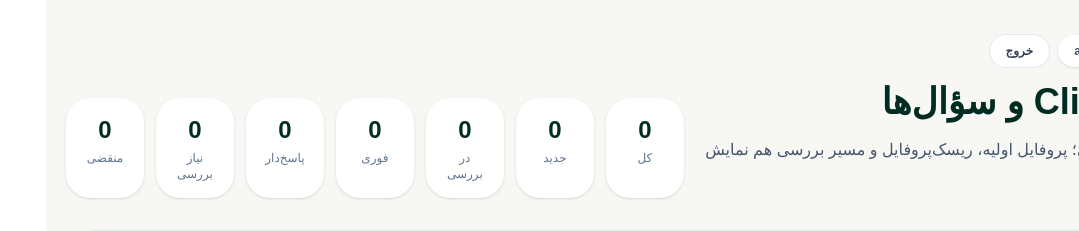
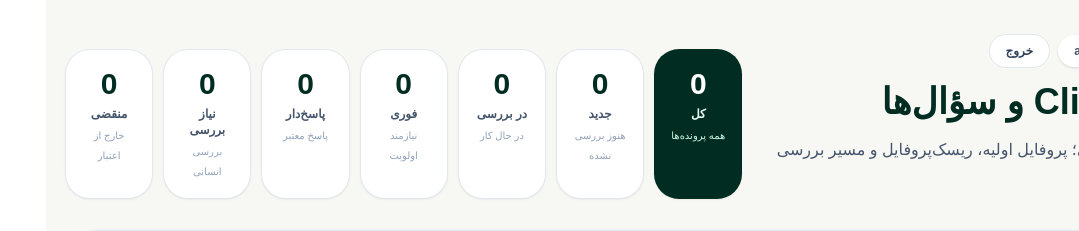
Before and after one commit to sarvvest-ops/Ask.SarvVest, a Next.js app: page /admin/questions in a window 1280 px wide. Shown: the top 231 px of the page, without its empty margins (201-1280 px from the left). Built offline with nearby package versions, Linux system fonts and the light colour scheme; no server answers; the database is empty.

Commit message:
Improve admin dashboard filters

```diff
--- a/app/admin/questions/page.tsx
+++ b/app/admin/questions/page.tsx
@@ -21,7 +21,15 @@ type QuestionRow = {
 };
 
 type SearchParams = Record<string, string | string[] | undefined>;
-type StatusFilter = "all" | "new" | "reviewing" | "answered" | "archived";
+type StatusFilter =
+  | "all"
+  | "new"
+  | "reviewing"
+  | "urgent"
+  | "answered"
+  | "needs-review"
+  | "expired"
+  | "archived";
 
 const categoryLabels: Record<string, string> = {
   cash: "پول نقد",
@@ -79,11 +87,38 @@ function getSingleParam(searchParams: SearchParams, key: string) {
 }
 
 function getStatusFilter(value: string): StatusFilter {
-  if (["new", "reviewing", "answered", "archived"].includes(value)) {
+  if (
+    [
+      "new",
+      "reviewing",
+      "urgent",
+      "answered",
+      "needs-review",
+      "expired",
+      "archived",
+    ].includes(value)
+  ) {
     return value as StatusFilter;
   }
 
   return "all";
+}
+
+function buildFilterHref(filter: StatusFilter, query: string) {
+  const params = new URLSearchParams();
+
+  if (filter !== "all") params.set("status", filter);
+  if (query) params.set("q", query);
+
+  const queryString = params.toString();
+  return `/admin/questions${queryString ? `?${queryString}` : ""}`;
+}
+
+function needsAdvisorReview(question: QuestionRow) {
+  return (
+    question.review_route === "needs_human_review" ||
+    question.review_route === "premium_candidate"
+  );
 }
 
 function formatDate(value?: string | null) {
@@ -110,15 +145,20 @@ function isExpired(question: QuestionRow) {
 
 function statusBadgeClass(question: QuestionRow) {
   if (isExpired(question)) return "bg-red-50 text-red-700 ring-1 ring-red-200";
-  if (isAnswered(question)) return "bg-emerald-50 text-emerald-800 ring-1 ring-emerald-200";
-  if (question.status === "reviewing") return "bg-amber-50 text-amber-800 ring-1 ring-amber-200";
+  if (isAnswered(question))
+    return "bg-emerald-50 text-emerald-800 ring-1 ring-emerald-200";
+  if (question.status === "reviewing")
+    return "bg-amber-50 text-amber-800 ring-1 ring-amber-200";
   return "bg-slate-100 text-slate-700 ring-1 ring-slate-200";
 }
 
 function reviewRouteClass(value?: string | null) {
-  if (value === "premium_candidate") return "bg-purple-50 text-purple-800 ring-1 ring-purple-200";
-  if (value === "needs_human_review") return "bg-amber-50 text-amber-800 ring-1 ring-amber-200";
-  if (value === "ai_ready") return "bg-blue-50 text-blue-800 ring-1 ring-blue-200";
+  if (value === "premium_candidate")
+    return "bg-purple-50 text-purple-800 ring-1 ring-purple-200";
+  if (value === "needs_human_review")
+    return "bg-amber-50 text-amber-800 ring-1 ring-amber-200";
+  if (value === "ai_ready")
+    return "bg-blue-50 text-blue-800 ring-1 ring-blue-200";
   return "bg-slate-100 text-slate-700 ring-1 ring-slate-200";
 }
 
@@ -150,7 +190,7 @@ async function getQuestions() {
   const { data, error } = await supabase
     .from("questions")
     .select(
-      "id, created_at, name, contact, question_text, category, amount_range, urgency, status, final_answer, answer_token, answer_expires_at, risk_profile, review_route, ips_summary"
+      "id, created_at, name, contact, question_text, category, amount_range, urgency, status, final_answer, answer_token, answer_expires_at, risk_profile, review_route, ips_summary",
     )
     .order("created_at", { ascending: false })
     .limit(200);
@@ -159,16 +199,26 @@ async function getQuestions() {
   return { questions: (data ?? []) as QuestionRow[], error: null };
 }
 
-function filterQuestions(questions: QuestionRow[], query: string, statusFilter: StatusFilter) {
+function filterQuestions(
+  questions: QuestionRow[],
+  query: string,
+  statusFilter: StatusFilter,
+) {
   const cleanQuery = query.trim().toLowerCase();
 
   return questions.filter((question) => {
     const matchesStatus =
       statusFilter === "all"
         ? true
-        : statusFilter === "answered"
-          ? isAnswered(question)
-          : (question.status ?? "new") === statusFilter;
+        : statusFilter === "urgent"
+          ? question.urgency === "immediate"
+          : statusFilter === "answered"
+            ? isAnswered(question) && !isExpired(question)
+            : statusFilter === "needs-review"
+              ? needsAdvisorReview(question)
+              : statusFilter === "expired"
+                ? isExpired(question)
+                : (question.status ?? "new") === statusFilter;
 
     if (!matchesStatus) return false;
     if (!cleanQuery) return true;
@@ -200,30 +250,90 @@ export default async function AdminQuestionsPage({
 }) {
   const resolvedSearchParams = searchParams ? await searchParams : {};
   const query = getSingleParam(resolvedSearchParams, "q").trim();
-  const statusFilter = getStatusFilter(getSingleParam(resolvedSearchParams, "status"));
+  const statusFilter = getStatusFilter(
+    getSingleParam(resolvedSearchParams, "status"),
+  );
 
   const { questions, error } = await getQuestions();
   const filteredQuestions = filterQuestions(questions, query, statusFilter);
+  const newCount = questions.filter(
+    (question) => question.status === "new",
+  ).length;
+  const reviewingCount = questions.filter(
+    (question) => question.status === "reviewing",
+  ).length;
+  const urgentCount = questions.filter(
+    (question) => question.urgency === "immediate",
+  ).length;
+  const answeredCount = questions.filter(
+    (question) => isAnswered(question) && !isExpired(question),
+  ).length;
+  const expiredCount = questions.filter(isExpired).length;
+  const needsReviewCount = questions.filter(needsAdvisorReview).length;
 
-  const newCount = questions.filter((question) => question.status === "new").length;
-  const reviewingCount = questions.filter((question) => question.status === "reviewing").length;
-  const urgentCount = questions.filter((question) => question.urgency === "immediate").length;
-  const answeredCount = questions.filter(isAnswered).length;
-  const expiredCount = questions.filter(isExpired).length;
-  const needsReviewCount = questions.filter(
-    (question) => question.review_route === "needs_human_review" || question.review_route === "premium_candidate"
-  ).length;
+  const statCards: {
+    count: number;
+    label: string;
+    filter: StatusFilter;
+    hint: string;
+  }[] = [
+    {
+      count: questions.length,
+      label: "کل",
+      filter: "all",
+      hint: "همه پرونده‌ها",
+    },
+    { count: newCount, label: "جدید", filter: "new", hint: "هنوز بررسی نشده" },
+    {
+      count: reviewingCount,
+      label: "در بررسی",
+      filter: "reviewing",
+      hint: "در حال کار",
+    },
+    {
+      count: urgentCount,
+      label: "فوری",
+      filter: "urgent",
+      hint: "نیازمند اولویت",
+    },
+    {
+      count: answeredCount,
+      label: "پاسخ‌دار",
+      filter: "answered",
+      hint: "پاسخ معتبر",
+    },
+    {
+      count: needsReviewCount,
+      label: "نیاز بررسی",
+      filter: "needs-review",
+      hint: "بررسی انسانی",
+    },
+    {
+      count: expiredCount,
+      label: "منقضی",
+      filter: "expired",
+      hint: "خارج از اعتبار",
+    },
+  ];
 
   return (
-    <main dir="rtl" className="min-h-screen bg-[#f7f7f3] px-4 py-8 text-slate-900 md:px-5">
+    <main
+      dir="rtl"
+      className="min-h-screen bg-[#f7f7f3] px-4 py-8 text-slate-900 md:px-5"
+    >
       <div className="mx-auto max-w-7xl">
         <header className="flex flex-col gap-4 md:flex-row md:items-end md:justify-between">
           <div>
             <div className="flex flex-wrap items-center gap-2">
-              <a href="/" className="rounded-full border border-slate-200 bg-white px-4 py-2 text-sm text-slate-600 hover:text-emerald-950">
+              <a
+                href="/"
+                className="rounded-full border border-slate-200 bg-white px-4 py-2 text-sm text-slate-600 hover:text-emerald-950"
+              >
                 بازگشت به صفحه اصلی
               </a>
-              <span className="rounded-full bg-white px-4 py-2 text-xs font-bold text-slate-600 shadow-sm">admin</span>
+              <span className="rounded-full bg-white px-4 py-2 text-xs font-bold text-slate-600 shadow-sm">
+                admin
+              </span>
               <form action="/api/admin/signout" method="post">
                 <button
                   type="submit"
@@ -237,25 +347,52 @@ export default async function AdminQuestionsPage({
               پنل Client Intake و سؤال‌ها
             </h1>
             <p className="mt-3 max-w-2xl leading-8 text-slate-600">
-              اینجا دیگر فقط سؤال‌ها را نمی‌بینی؛ پروفایل اولیه، ریسک‌پروفایل و مسیر بررسی هم نمایش داده می‌شود.
+              اینجا دیگر فقط سؤال‌ها را نمی‌بینی؛ پروفایل اولیه، ریسک‌پروفایل و
+              مسیر بررسی هم نمایش داده می‌شود.
             </p>
           </div>
 
           <div className="grid grid-cols-2 gap-3 text-center sm:grid-cols-3 lg:grid-cols-7">
-            {[
-              [questions.length, "کل"],
-              [newCount, "جدید"],
-              [reviewingCount, "در بررسی"],
-              [urgentCount, "فوری"],
-              [answeredCount, "پاسخ‌دار"],
-              [needsReviewCount, "نیاز بررسی"],
-              [expiredCount, "منقضی"],
-            ].map(([count, label]) => (
-              <div key={label} className="rounded-3xl bg-white px-4 py-4 shadow-sm">
-                <div className="text-2xl font-black text-emerald-950">{count}</div>
-                <div className="mt-1 text-xs text-slate-500">{label}</div>
-              </div>
-            ))}
+            {statCards.map((card) => {
+              const isActive = statusFilter === card.filter;
+
+              return (
+                <a
+                  key={card.label}
+                  href={buildFilterHref(card.filter, query)}
+                  aria-current={isActive ? "page" : undefined}
+                  className={`rounded-3xl px-4 py-4 shadow-sm ring-1 transition hover:-translate-y-0.5 hover:shadow-md ${
+                    isActive
+                      ? "bg-emerald-950 text-white ring-emerald-950"
+                      : "bg-white text-slate-700 ring-slate-200 hover:ring-emerald-200"
+                  }`}
+                >
+                  <div
+                    className={`text-3xl font-black ${
+                      isActive ? "text-white" : "text-emerald-950"
+                    }`}
+                  >
+                    {card.count}
+                  </div>
+
+                  <div
+                    className={`mt-1 text-xs font-bold ${
+                      isActive ? "text-emerald-50" : "text-slate-600"
+                    }`}
+                  >
+                    {card.label}
+                  </div>
+
+                  <div
+                    className={`mt-1 text-[10px] leading-5 ${
+                      isActive ? "text-emerald-100" : "text-slate-400"
+                    }`}
+                  >
+                    {card.hint}
+                  </div>
+                </a>
+              );
+            })}
           </div>
         </header>
 
@@ -277,7 +414,10 @@ export default async function AdminQuestionsPage({
             <option value="all">همه وضعیت‌ها</option>
             <option value="new">جدید</option>
             <option value="reviewing">در حال بررسی</option>
+            <option value="urgent">فوری</option>
             <option value="answered">پاسخ داده‌شده</option>
+            <option value="needs-review">نیاز بررسی</option>
+            <option value="expired">منقضی</option>
             <option value="archived">آرشیو</option>
           </select>
           <button className="rounded-2xl bg-emerald-950 px-6 py-3 text-sm font-bold text-white hover:bg-emerald-900">
@@ -306,21 +446,40 @@ export default async function AdminQuestionsPage({
             <table className="min-w-[1060px] border-collapse text-right text-sm">
               <thead className="bg-emerald-950 text-white">
                 <tr>
-                  <th className="w-36 whitespace-nowrap px-5 py-4 font-bold">عملیات</th>
+                  <th className="w-36 whitespace-nowrap px-5 py-4 font-bold">
+                    عملیات
+                  </th>
                   <th className="w-[360px] px-5 py-4 font-bold">سؤال اصلی</th>
-                  <th className="whitespace-nowrap px-5 py-4 font-bold">تاریخ</th>
-                  <th className="whitespace-nowrap px-5 py-4 font-bold">کاربر</th>
-                  <th className="whitespace-nowrap px-5 py-4 font-bold">موضوع</th>
-                  <th className="whitespace-nowrap px-5 py-4 font-bold">مبلغ</th>
-                  <th className="whitespace-nowrap px-5 py-4 font-bold">ریسک</th>
-                  <th className="whitespace-nowrap px-5 py-4 font-bold">مسیر بررسی</th>
-                  <th className="whitespace-nowrap px-5 py-4 font-bold">وضعیت / اعتبار</th>
+                  <th className="whitespace-nowrap px-5 py-4 font-bold">
+                    تاریخ
+                  </th>
+                  <th className="whitespace-nowrap px-5 py-4 font-bold">
+                    کاربر
+                  </th>
+                  <th className="whitespace-nowrap px-5 py-4 font-bold">
+                    موضوع
+                  </th>
+                  <th className="whitespace-nowrap px-5 py-4 font-bold">
+                    مبلغ
+                  </th>
+                  <th className="whitespace-nowrap px-5 py-4 font-bold">
+                    ریسک
+                  </th>
+                  <th className="whitespace-nowrap px-5 py-4 font-bold">
+                    مسیر بررسی
+                  </th>
+                  <th className="whitespace-nowrap px-5 py-4 font-bold">
+                    وضعیت / اعتبار
+                  </th>
                 </tr>
               </thead>
               <tbody>
                 {filteredQuestions.length === 0 && !error ? (
                   <tr>
-                    <td colSpan={9} className="px-5 py-10 text-center text-slate-500">
+                    <td
+                      colSpan={9}
+                      className="px-5 py-10 text-center text-slate-500"
+                    >
                       موردی با این فیلتر پیدا نشد.
                     </td>
                   </tr>
@@ -351,8 +510,12 @@ export default async function AdminQuestionsPage({
                         {formatDate(question.created_at)}
                       </td>
                       <td className="whitespace-nowrap px-5 py-4">
-                        <div className="font-bold text-emerald-950">{question.name || "—"}</div>
-                        <div className="mt-1 text-xs text-slate-500">{question.contact || "—"}</div>
+                        <div className="font-bold text-emerald-950">
+                          {question.name || "—"}
+                        </div>
+                        <div className="mt-1 text-xs text-slate-500">
+                          {question.contact || "—"}
+                        </div>
                       </td>
                       <td className="whitespace-nowrap px-5 py-4">
                         {getLabel(categoryLabels, question.category)}
@@ -366,20 +529,26 @@ export default async function AdminQuestionsPage({
                         </span>
                       </td>
                       <td className="whitespace-nowrap px-5 py-4">
-                        <span className={`rounded-full px-3 py-1 text-xs font-bold ${reviewRouteClass(question.review_route)}`}>
+                        <span
+                          className={`rounded-full px-3 py-1 text-xs font-bold ${reviewRouteClass(question.review_route)}`}
+                        >
                           {getLabel(reviewRouteLabels, question.review_route)}
                         </span>
                       </td>
                       <td className="whitespace-nowrap px-5 py-4">
                         <div className="flex flex-col gap-2">
-                          <span className={`w-fit rounded-full px-3 py-1 text-xs font-bold ${statusBadgeClass(question)}`}>
+                          <span
+                            className={`w-fit rounded-full px-3 py-1 text-xs font-bold ${statusBadgeClass(question)}`}
+                          >
                             {isExpired(question)
                               ? "منقضی"
                               : isAnswered(question)
                                 ? "پاسخ داده شد"
                                 : getLabel(statusLabels, question.status)}
                           </span>
-                          <span className="text-xs text-slate-500">{getExpiryLabel(question)}</span>
+                          <span className="text-xs text-slate-500">
+                            {getExpiryLabel(question)}
+                          </span>
                         </div>
                       </td>
                     </tr>
```
